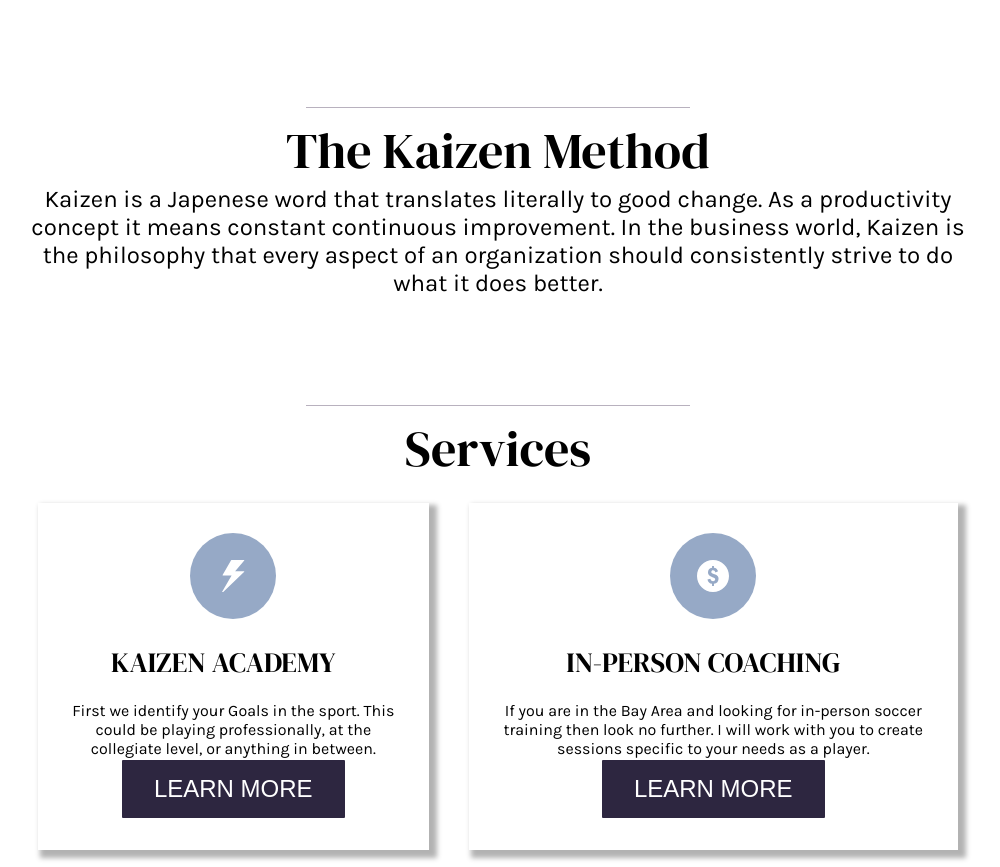
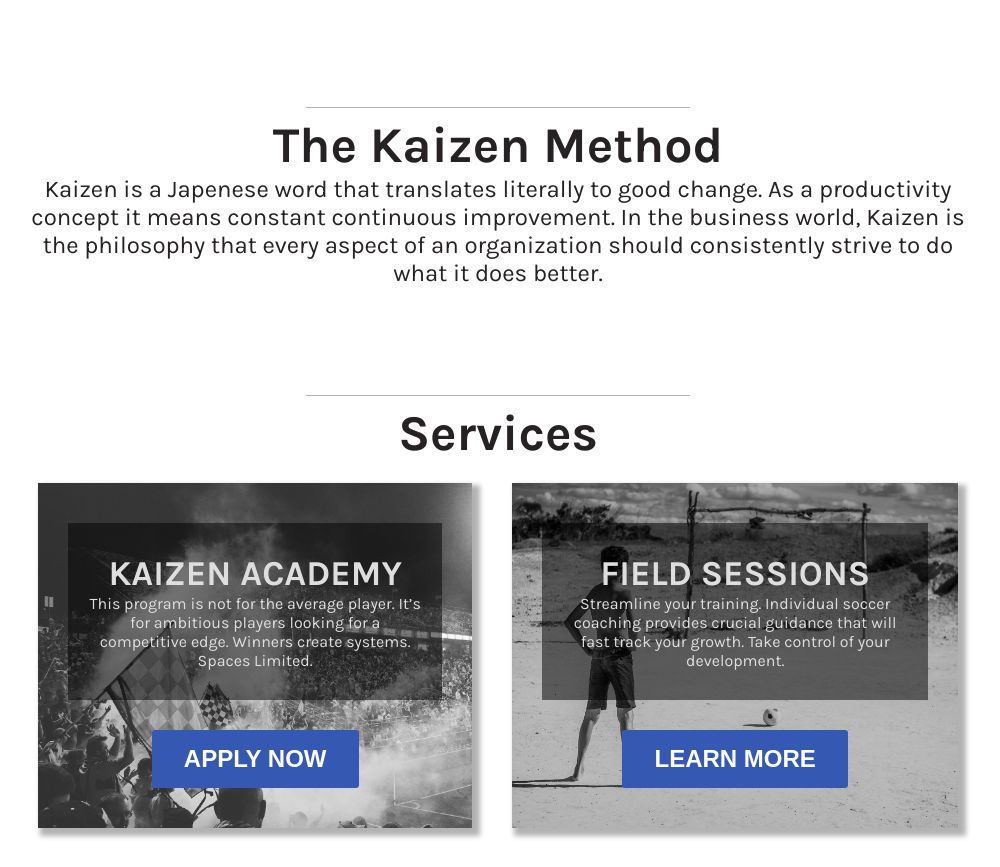
Before and after one commit to Loquen/kaizen, a PHP site: page /index.html in a window 1280 px wide; the page is wider, and only the part inside the window is pictured. Shown: the part 1051-1918 px from the top of that part, without its empty margins (142-1142 px from the left). Run offline with PHP 8.4, Linux system fonts and the light colour scheme; some libraries are stand-ins or nearby versions.

Commit message:
update landing page

```diff
--- a/index.html
+++ b/index.html
@@ -28,9 +28,12 @@
           Unlock Your Potential
         </div>
         <div class="heading-body">
-          Streamline your development. with professional soccer coaching.
-          Sign up for a free 15 minute intro call and take your game to the next level.
-          Train smarter. Create a system. Master the moment.
+          <p>You have a dream, a vision: a desire to be the best player you can be.</p>
+
+          <p>You’re not average. You know that leveling up takes consistent action.
+
+          It will take a determined effort over time to unlock your potential. </p>
+          <p class="subtext">Train smarter. Create a system. </p>
         </div>
       </div>
       <div class="sell">
@@ -65,34 +68,34 @@
         Services
       </div>
       <div class="card-list">
-        <div class="card">
-          <div class="card-icon">
-            <img src="./images/icon-snappy-process.svg" alt="Dollar sign">
-          </div>
+        <div class="card stadium">
+          <div class="text-container">
           <div class="action title">
             KAIZEN ACADEMY
           </div>
           <div class="content">
-            First we identify your Goals in the sport. This could be playing
-            professionally, at the collegiate level, or anything in between.
+            This program is not for the average player.
+            It’s for ambitious players looking for a competitive edge.
+            Winners create systems. Spaces Limited.
           </div>
+        </div>
           <form action="kaizen.html" class="call-form">
             <button class="view-button">
-              Learn More
+              Apply Now
             </button>
           </form>
         </div>
-        <div class="card">
-          <div class="card-icon">
-            <img src="./images/icon-affordable-prices.svg" alt="Dollar sign">
-          </div>
+        <div class="card boy">
+          <div class="text-container">
           <div class="action title">
-            IN-PERSON COACHING
+            FIELD SESSIONS
           </div>
           <div class="content">
-            If you are in the Bay Area and looking for in-person soccer training then look no further.
-            I will work with you to create sessions specific to your needs as a player.
+            Streamline your training. Individual soccer coaching provides
+            crucial guidance that will fast track your growth.
+            Take control of your development.
           </div>
+        </div>
           <form action="inperson.html" class="call-form">
             <button class="view-button">
               Learn More
@@ -118,7 +121,7 @@
         <hr>
       </div>
       <div class="different-title title">
-        About Me
+        Coach Aaron
       </div>
       <div class="content bold">
         My greatest passion in coaching is working with individuals.
--- a/style.css
+++ b/style.css
@@ -1,10 +1,22 @@
 @import url('https://fonts.googleapis.com/css2?family=DM+Serif+Display&display=swap');
 @import url('https://fonts.googleapis.com/css2?family=Karla:wght@400;700&display=swap');
+
+/*
+
+Light Grey #DEDEDE
+Pink #FF5A7C
+Orange #FF9554
+Blue #3559B3
+Teal #56EBAA
+Charcoal #262223
+
+*/
 
 body {
   box-sizing: border-box;
   margin: 0;
   font-family: 'Karla', sans-serif;
+  color: #262223;
 }
 
 /* nav */
@@ -49,7 +61,7 @@ body {
   justify-content: center;
   text-align: center;
   /* background-color: hsl(256, 26%, 20%); */
-  color: hsl(256, 26%, 20%);
+  /* color: hsl(256, 26%, 20%); */
   background-image: url('./images/shapelined.jpg');
   background-size: cover;
   padding: 50px 0;
@@ -57,7 +69,6 @@ body {
 
 .heading-content {
   padding: 50px 20px;
-  width: 70%;
   margin: 0 auto;
   text-align: center;
 }
@@ -70,6 +81,11 @@ body {
 
 .heading-body {
   padding: 20px;
+}
+
+.subtext {
+  padding-top: 20px;
+  font-size: 1.25rem;
 }
 
 .sell {
@@ -86,9 +102,9 @@ body {
 }
 
 .view-button {
-  background-color: hsl(256, 26%, 20%);
-  border: 2px solid white ;
-  /* border: none; */
+  background-color: #3559B3;
+  /* border: 2px solid white ; */
+  border: none;
   border-radius: 3px;
   color: white;
   padding: 15px 32px;
@@ -97,6 +113,7 @@ body {
   text-transform: uppercase;
   display: inline-block;
   font-size: 1.5rem;
+  font-weight: bold;
 }
 
 .sell .view-button {
@@ -104,12 +121,14 @@ body {
 }
 
 .view-button:hover {
-  background-color: hsl(255, 18%, 35%);
+  background-color: rgba(53, 89, 179, 0.664);
   color: white;
 }
 
 .title {
-  font-family: 'DM Serif Display', serif;
+  font-weight: bold;
+  /* font-family: Arial, Helvetica, sans-serif; */
+
 }
 
 .section {
@@ -130,10 +149,29 @@ body {
   font-size: 1.5rem;
 }
 
+.text-container {
+  background-color: rgba(0, 0, 0, .5);
+  padding: 30px 20px;
+  margin-bottom: 30px;
+  color: #dedede;
+}
+
 .card {
   margin: 20px;
-  padding: 30px;
+  padding: 40px 30px;
   box-shadow: 5px 5px 5px 3px rgba(0, 0, 0, .3);
+}
+
+.stadium {
+  background-image: url('./images/stadium.jpg');
+  background-position: center;
+  background-size: cover;
+}
+
+.boy {
+  background-image: url('./images/boyandgoal.jpg');
+  background-position: center;
+  background-size: cover;
 }
 
 .rec .info {
@@ -141,7 +179,7 @@ body {
 }
 
 .action {
-  font-size: 28px;
+  font-size: 35px;
   padding: 20px;
 }
 
@@ -325,10 +363,16 @@ hr {
 
   .heading-body {
     padding-left: 0;
+    width: 70%;
+    margin: auto;
   }
 
   .heading-image {
     width: 80%;
+  }
+
+  .heading-content {
+    padding: 0;
   }
 
   .heading-content .view-button {
@@ -365,6 +409,7 @@ hr {
 
   .card-list {
     display: flex;
+    margin-bottom: 50px;
   }
 
   .services.card-list {
@@ -376,6 +421,10 @@ hr {
 
   .action {
     padding-left: 0;
+  }
+
+  .action.title{
+    padding: 0;
   }
   /* Desktop Call to Action */
   .call-to-action {
```
Also changed, not shown: images/boyandgoal.jpg (added), images/stadium.jpg (added).
